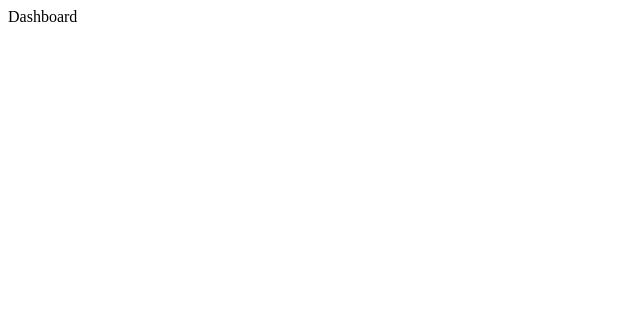
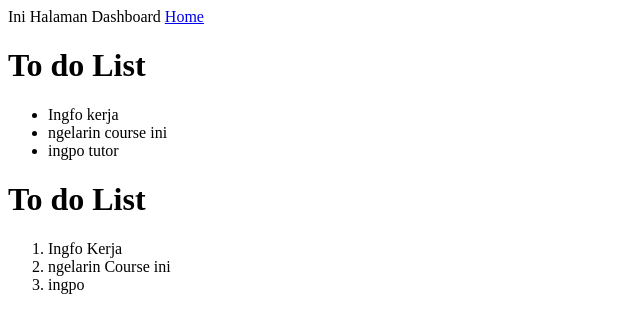
Before and after one commit to Nekonoid/crash-training, a plain HTML site: page dashboard.html in a window 1280 px wide. Shown: the whole page, without its empty margins (0-640 px from the left). Drawn offline with Linux system fonts and the light colour scheme.

Commit message:
sampe pembelajaran ul ol dan li

```diff
--- a/dashboard.html
+++ b/dashboard.html
@@ -1,12 +1,27 @@
 <!DOCTYPE html>
 <html lang="en">
-<head>
-    <meta charset="UTF-8">
-    <meta http-equiv="X-UA-Compatible" content="IE=edge">
-    <meta name="viewport" content="width=device-width, initial-scale=1.0">
+  <head>
+    <meta charset="UTF-8" />
+    <meta http-equiv="X-UA-Compatible" content="IE=edge" />
+    <meta name="viewport" content="width=device-width, initial-scale=1.0" />
     <title>Document</title>
-</head>
-<body>
-    Dashboard
-</body>
+  </head>
+  <body>
+    <nav>
+      Ini Halaman Dashboard
+      <a href="/index.html">Home</a>
+    </nav>
+    <h1>To do List</h1>
+    <ul>
+      <li>Ingfo kerja</li>
+      <li>ngelarin course ini</li>
+      <li>ingpo tutor</li>
+    </ul>
+    <h1>To do List</h1>
+    <ol>
+      <li>Ingfo Kerja</li>
+      <li>ngelarin Course ini</li>
+      <li>ingpo </li>
+    </ol>
+  </body>
 </html>
```
Also changed, not shown: index.html (+4 -1 lines).
